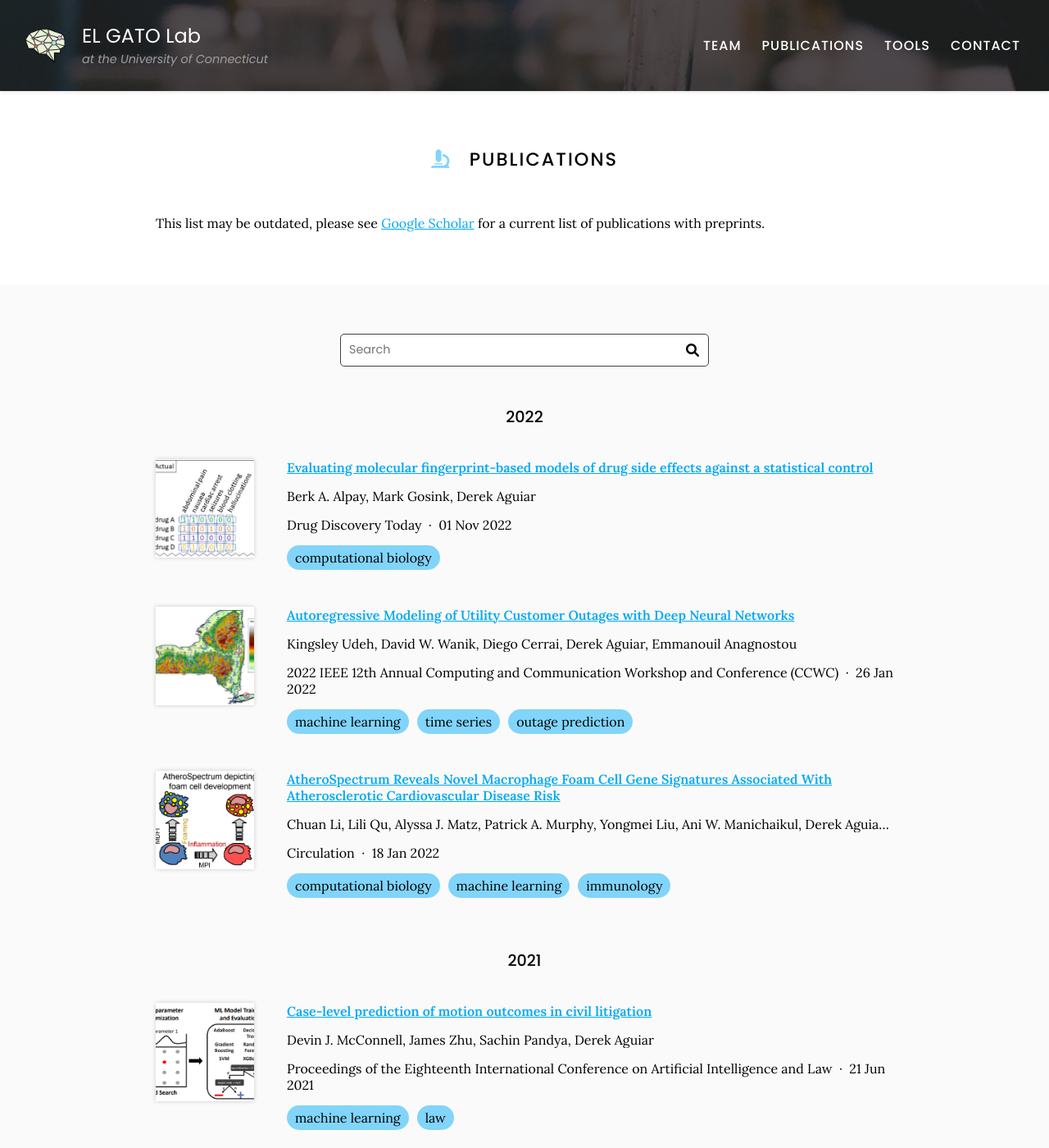
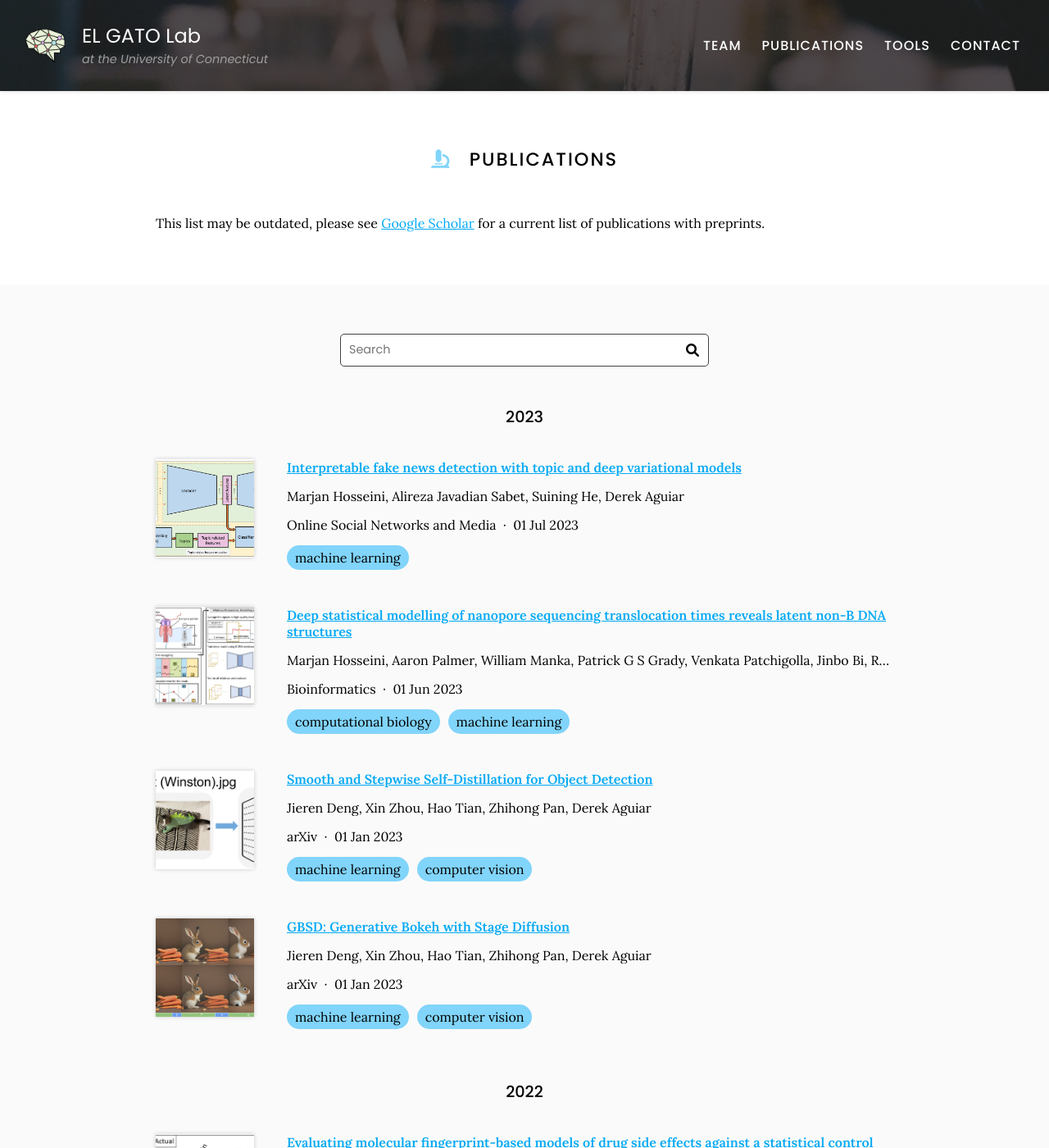
Before and after one commit to bayesomicslab/bayesomicslab.github.io, a Jekyll site: the page built from publications/index.md, in a window 1280 px wide and 1400 px high. Shown: the whole window at 82% size. Built offline with Jekyll 4.4.1, drawn with Linux system fonts in a browser that asks for light colours; some of the changed text lies outside the part shown.

Commit message:
Generate citations

```diff
--- a/_data/citations.yaml
+++ b/_data/citations.yaml
@@ -1,6 +1,97 @@
 # DO NOT EDIT, GENERATED AUTOMATICALLY FROM SOURCES.YAML (AND ELSEWHERE)
 # See https://github.com/greenelab/lab-website-template/wiki/Citations
 
+- id: 10.48550/arXiv.2306.08251
+  title: 'GBSD: Generative Bokeh with Stage Diffusion'
+  authors:
+  - Jieren Deng
+  - Xin Zhou
+  - Hao Tian
+  - Zhihong Pan
+  - Derek Aguiar
+  publisher: arXiv
+  date: '2023-01-01'
+  link: https://doi.org/gsgnmp
+  image: https://bayesomicslab.github.io/images/bokeh.png
+  tags:
+  - machine learning
+  - computer vision
+- id: 10.48550/arXiv.2211.07105
+  title: Bayesian Reconstruction and Differential Testing of Excised mRNA
+  authors:
+  - Marjan Hosseini
+  - Devin McConnell
+  - Derek Aguiar
+  publisher: arXiv
+  date: '2022-01-01'
+  link: https://doi.org/gsgnmq
+  image: https://bayesomicslab.github.io/images/bamie_large.png
+  tags:
+  - computational biology
+  - machine learning
+  - algorithms
+- id: 10.48550/arXiv.2210.06546
+  title: Auto-Encoding Goodness of Fit
+  authors:
+  - Aaron Palmer
+  - Zhiyi Chi
+  - Derek Aguiar
+  - Jinbo Bi
+  publisher: arXiv
+  date: '2022-01-01'
+  link: https://doi.org/gsgnmr
+  image: https://bayesomicslab.github.io/images/goftest.png
+  tags:
+  - machine learning
+  - computer vision
+- id: 10.1016/j.osnem.2023.100249
+  title: Interpretable fake news detection with topic and deep variational models
+  authors:
+  - Marjan Hosseini
+  - Alireza Javadian Sabet
+  - Suining He
+  - Derek Aguiar
+  publisher: Online Social Networks and Media
+  date: '2023-07-01'
+  link: https://doi.org/gsgnms
+  image: https://bayesomicslab.github.io/images/fakenews.png
+  tags:
+  - machine learning
+- id: 10.1093/bioinformatics/btad220
+  title: Deep statistical modelling of nanopore sequencing translocation times reveals
+    latent non-B DNA structures
+  authors:
+  - Marjan Hosseini
+  - Aaron Palmer
+  - William Manka
+  - Patrick G S Grady
+  - Venkata Patchigolla
+  - Jinbo Bi
+  - "Rachel J O\u2019Neill"
+  - Zhiyi Chi
+  - Derek Aguiar
+  publisher: Bioinformatics
+  date: '2023-06-01'
+  link: https://doi.org/gsgnmt
+  image: https://bayesomicslab.github.io/images/nonb_large.png
+  tags:
+  - computational biology
+  - machine learning
+- id: 10.48550/arXiv.2303.05015
+  title: Smooth and Stepwise Self-Distillation for Object Detection
+  authors:
+  - Jieren Deng
+  - Xin Zhou
+  - Hao Tian
+  - Zhihong Pan
+  - Derek Aguiar
+  publisher: arXiv
+  date: '2023-01-01'
+  link: https://doi.org/gsgnmv
+  image: https://bayesomicslab.github.io/images/ssdistillation.png
+  tags:
+  - machine learning
+  - computer vision
 - id: 10.1089/cmb.2012.0084
   title: 'HapCompass: A Fast Cycle Basis Algorithm for Accurate Haplotype Assembly
     of Sequence Data'
```
